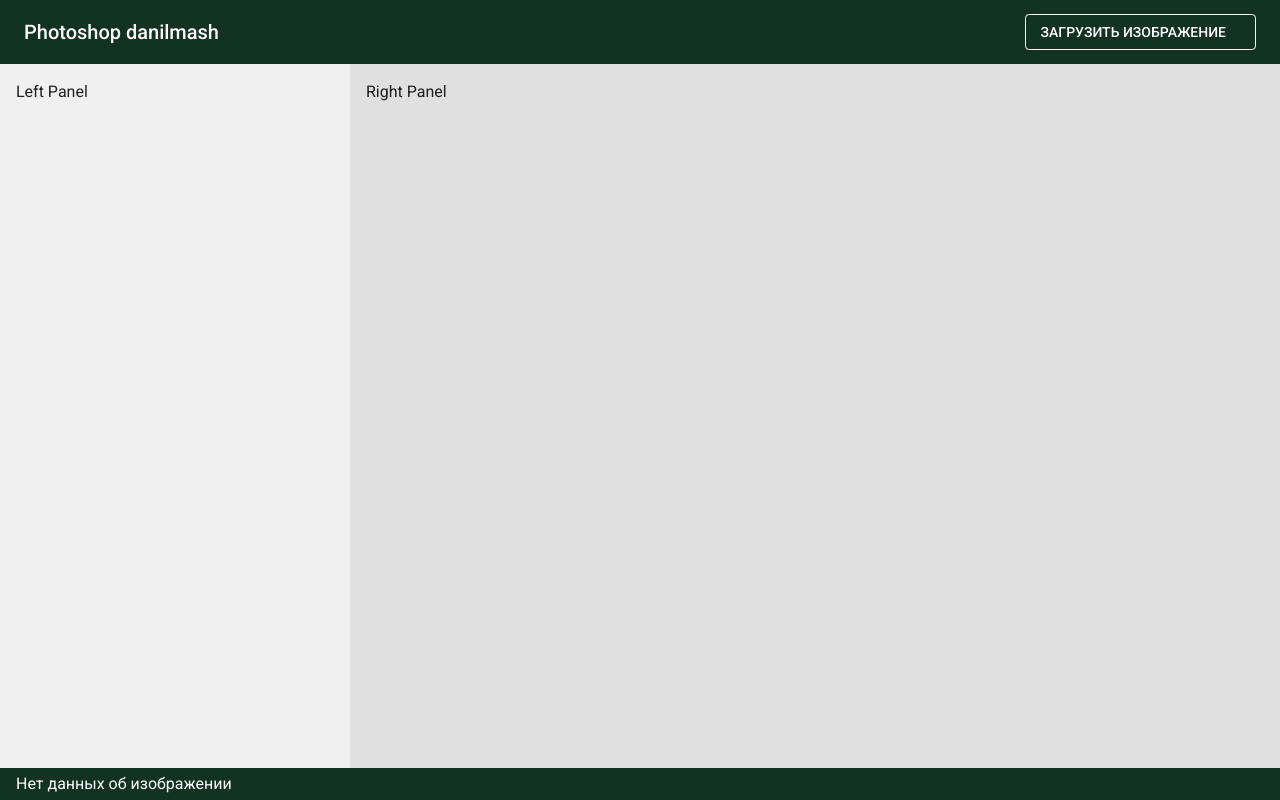
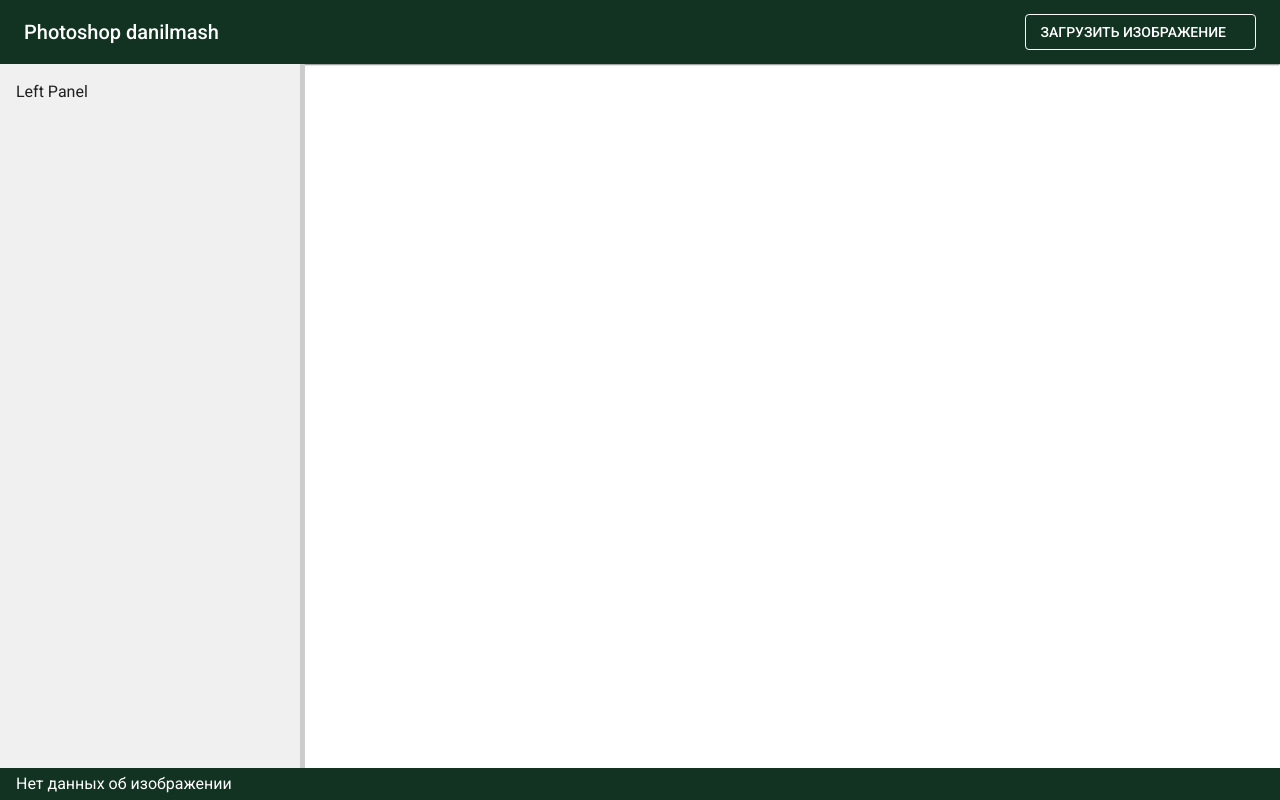
Before and after one commit to danilmash/photoshop-danilmash, a React (Vite) app: page / in a window 1280 px wide. Built offline with nearby package versions, Linux system fonts and the light colour scheme; some icons are missing.

Commit message:
Переделал Workspace без использования библиотеки react-resizable-panels

```diff
--- a/package.json
+++ b/package.json
@@ -15,8 +15,7 @@
     "@mui/icons-material": "^7.0.2",
     "@mui/material": "^7.0.2",
     "react": "^19.0.0",
-    "react-dom": "^19.0.0",
-    "react-resizable-panels": "^3.0.2"
+    "react-dom": "^19.0.0"
   },
   "devDependencies": {
     "@eslint/js": "^9.21.0",
--- a/src/components/Workspace.tsx
+++ b/src/components/Workspace.tsx
@@ -1,68 +1,75 @@
-import { PanelGroup, Panel, PanelResizeHandle } from "react-resizable-panels";
 import { Box } from "@mui/material";
-import { useEffect, useRef, useState } from "react";
+import { useRef, useState } from "react";
+import React from "react";
 
 function Workspace() {
     const containerRef = useRef<HTMLDivElement>(null);
-    const [minPercent, setMinPercent] = useState(10); // fallback
-    const [maxPercent, setMaxPercent] = useState(20); // fallback
+    const [leftWidth, setLeftWidth] = useState(
+        Number(localStorage.getItem("left_panel_width")) || 300
+    ); // начальная ширина
 
-    // Рассчитать процент от пикселей
-    useEffect(() => {
-        const minPx = 350;
-        const maxPx = 600;
-        console.log(123);
-        const windowresize = () => {
-            if (containerRef.current) {
-                const width = containerRef.current.offsetWidth;
-                const minPercent = (minPx / width) * 100;
-                setMinPercent(minPercent);
-            }
-            if (containerRef.current) {
-                const width = containerRef.current.offsetWidth;
-                const maxPercent = (maxPx / width) * 100;
-                setMaxPercent(maxPercent);
+    const isResizing = useRef(false);
+
+    const handleMouseDown = (e: React.MouseEvent) => {
+        isResizing.current = true;
+        window.addEventListener("mousemove", handleMouseMove);
+        window.addEventListener("mouseup", handleMouseUp);
+        e.preventDefault();
+    };
+
+    const handleMouseMove = (e: MouseEvent) => {
+        if (!isResizing.current || !containerRef.current) return;
+        const containerLeft = containerRef.current.getBoundingClientRect().left;
+        const newWidth = e.clientX - containerLeft;
+        // Ограничения по ширине
+        if (newWidth >= 200 && newWidth <= 600) {
+            localStorage.setItem("left_panel_width", newWidth.toString());
+            setLeftWidth(newWidth);
         }
     };
-        windowresize();
-        window.addEventListener("resize", windowresize);
 
-        return () => {
-            window.removeEventListener("resize", windowresize);
+    const handleMouseUp = () => {
+        isResizing.current = false;
+        window.removeEventListener("mousemove", handleMouseMove);
+        window.removeEventListener("mouseup", handleMouseUp);
     };
-    }, [window.innerWidth]);
 
     return (
-        <Box ref={containerRef} sx={{ height: "100%" }}>
-            <PanelGroup direction="horizontal" style={{ height: "100%" }}>
-                <Panel
-                    defaultSize={50}
-                    minSize={minPercent}
-                    maxSize={maxPercent}
+        <Box
+            ref={containerRef}
+            sx={{ height: "100%", display: "flex", position: "relative" }}
         >
+            {/* Левая панель */}
             <Box
                 sx={{
+                    width: `${leftWidth}px`,
                     backgroundColor: "#f0f0f0",
                     height: "100%",
+                    overflow: "auto",
                     padding: 2,
                 }}
             >
                 Left Panel
             </Box>
-                </Panel>
-                <PanelResizeHandle />
-                <Panel defaultSize={50} minSize={20} maxSize={90}>
+
+            {/* Ручка ресайза */}
+            <Box
+                onMouseDown={handleMouseDown}
+                sx={{
+                    width: "5px",
+                    cursor: "col-resize",
+                    backgroundColor: "#ccc",
+                    zIndex: 10,
+                }}
+            />
+
+            {/* Правая панель (остальная часть) */}
             <Box
                 sx={{
-                            backgroundColor: "#e0e0e0",
                     height: "100%",
-                            padding: 2,
+                    width: `calc(100% - ${leftWidth + 5}px)`, // 5px для ручки ресайза
                 }}
-                    >
-                        Right Panel
-                    </Box>
-                </Panel>
-            </PanelGroup>
+            ></Box>
         </Box>
     );
 }
```
Also changed, not shown: 1 other file (tests, documents, lock files or other folders). Lines whose indentation alone changed are shown as unchanged.
